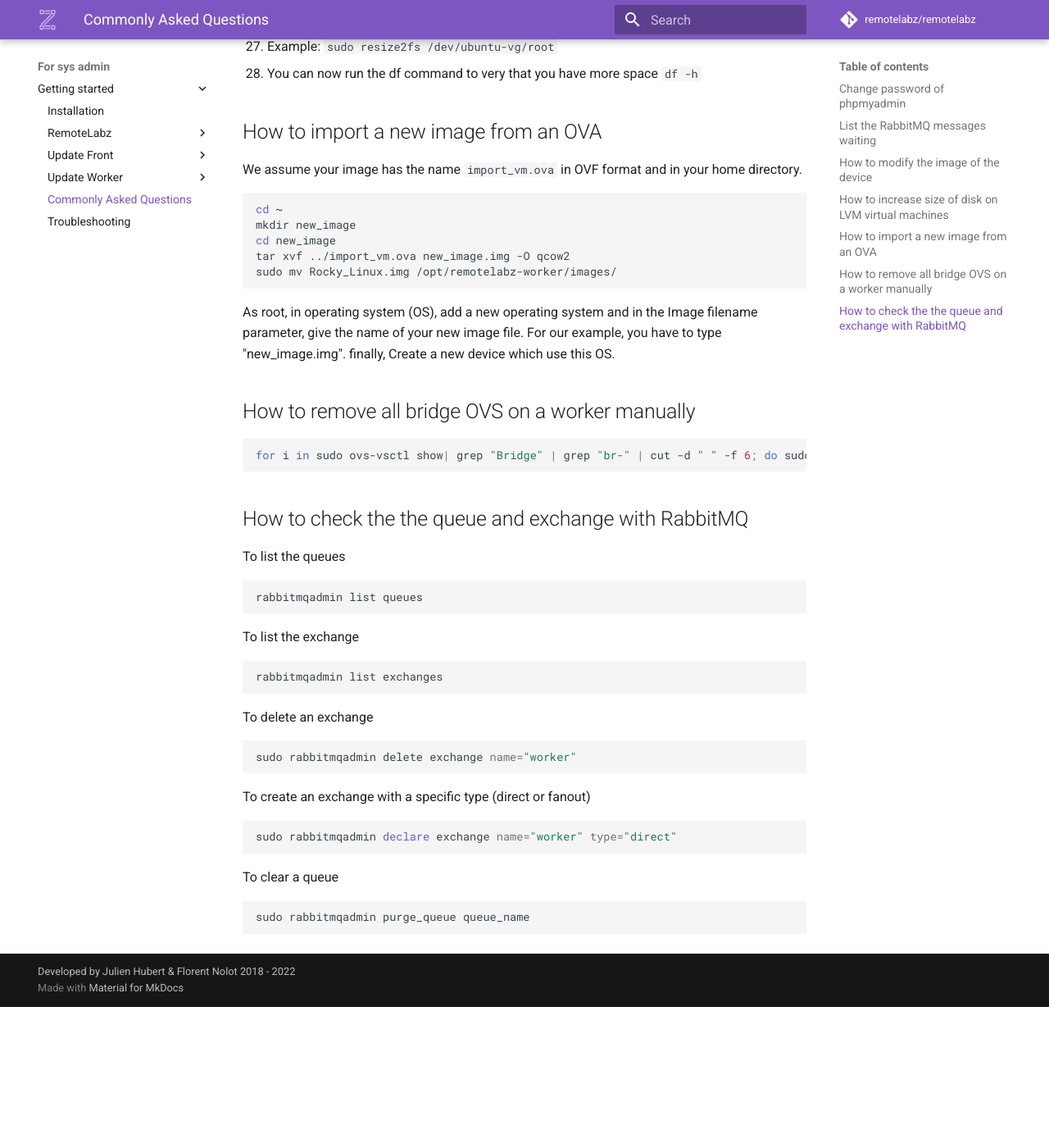
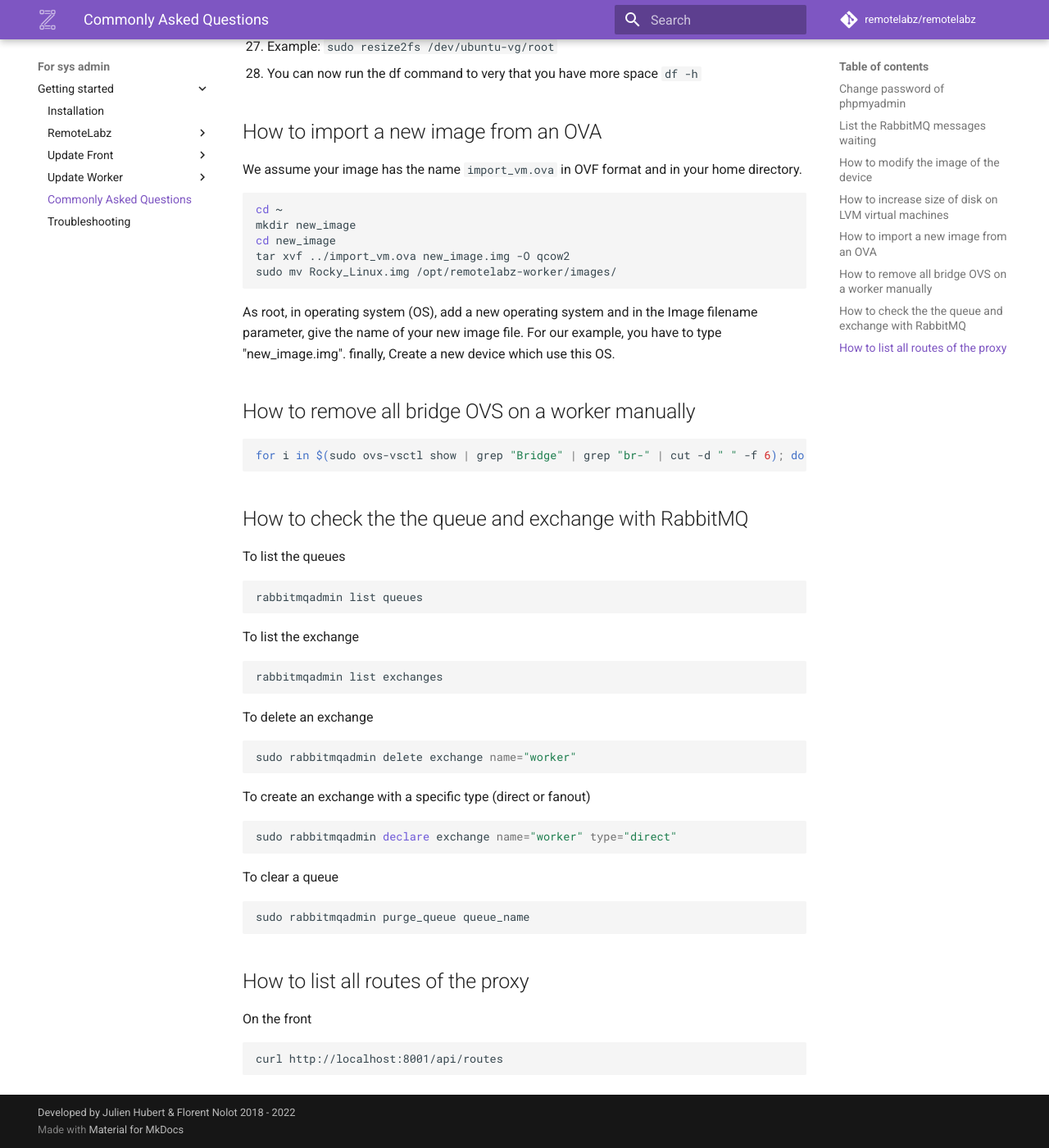
Before and after one commit to remotelabz/remotelabz-docs, an MkDocs documentation site: the page built from docs/administrators/getting-started/commonly-asked-questions.md, in a window 1280 px wide and 1400 px high, scrolled down 2024 px. Shown: the whole window at 82% size. Built offline with MkDocs 1.6.1 and Material for MkDocs 9.7.7, drawn with Linux system fonts in a browser that asks for light colours; comment, search, counter and statistics services are not loaded; before the commit the page ends 3252 px from its top, so only the background shows below that.

Commit message:
Add api route proxy docs

````diff
--- a/docs/administrators/getting-started/commonly-asked-questions.md
+++ b/docs/administrators/getting-started/commonly-asked-questions.md
@@ -70,7 +70,7 @@ As root, in operating system (OS), add a new operating system and in the Image f
 
 ## How to remove all bridge OVS on a worker manually
 ```bash
-for i in sudo ovs-vsctl show| grep "Bridge" | grep "br-" | cut -d " " -f 6; do sudo ovs-vsctl del-br $i; done;
+for i in $(sudo ovs-vsctl show | grep "Bridge" | grep "br-" | cut -d " " -f 6); do sudo ovs-vsctl del-br $i; done;
 ```
 
 ## How to check the the queue and exchange with RabbitMQ
@@ -98,3 +98,9 @@ To clear a queue
 ```bash
 sudo rabbitmqadmin purge_queue queue_name
 ```
+
+## How to list all routes of the proxy
+On the front
+```bash
+curl http://localhost:8001/api/routes
+```
````
